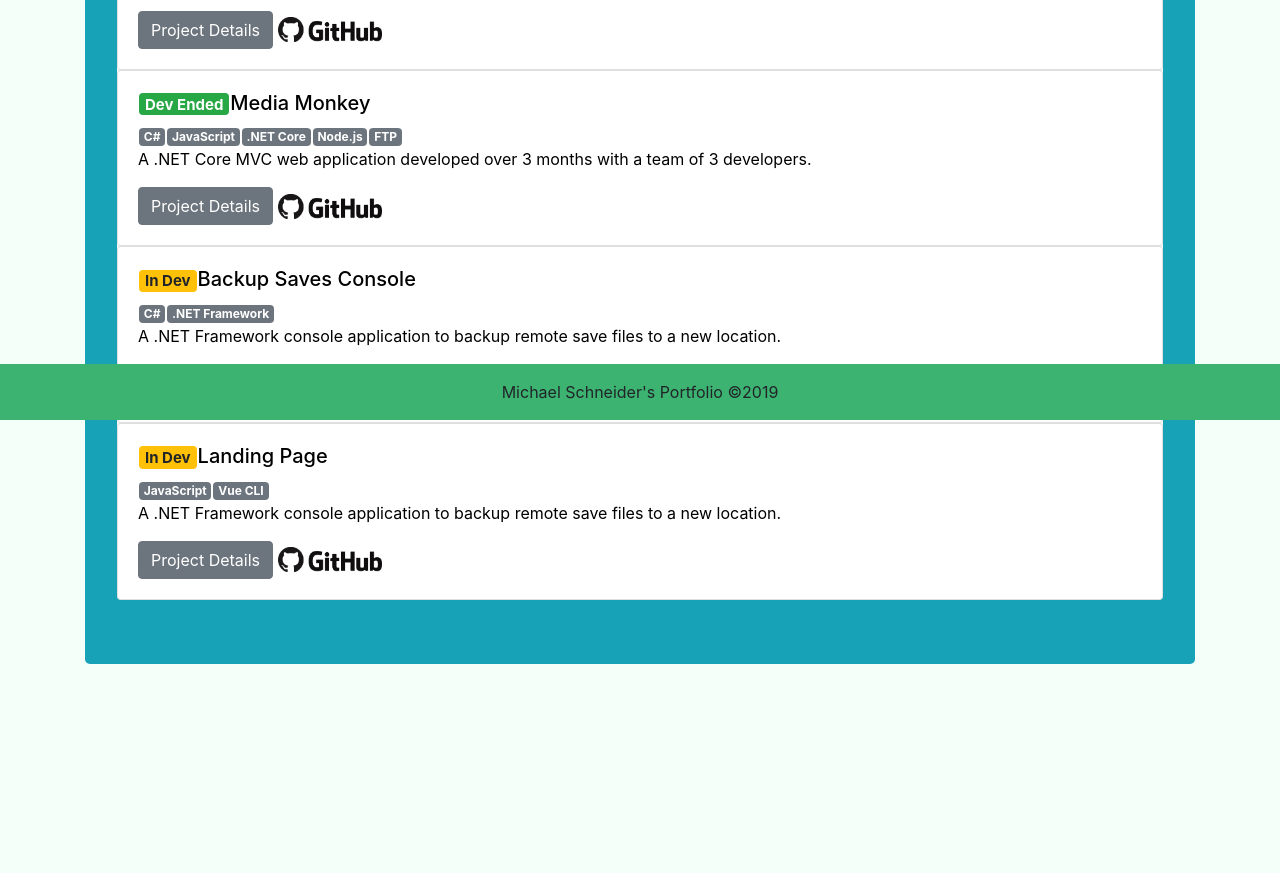
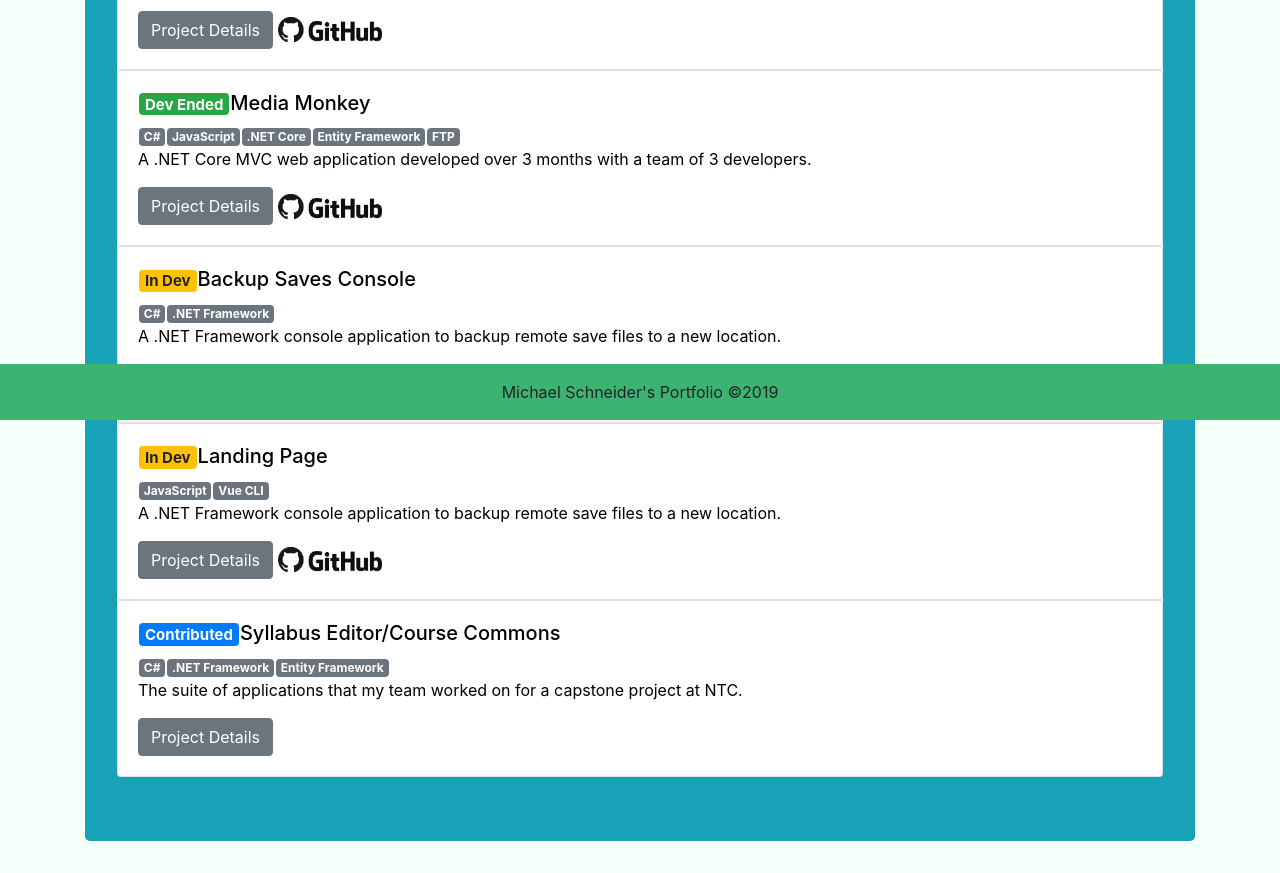
Before and after one commit to mikeschneiderdotme/landingpage, a Vue app: page /projects in a window 1280 px wide. Shown: the part 380-1253 px from the top of the page. Before the commit the page ends 1076 px from the top, so only its background shows below. Built offline with nearby package versions, Linux system fonts and the light colour scheme.

Commit message:
Added capstone to projects page

```diff
--- a/src/components/Projects.vue
+++ b/src/components/Projects.vue
@@ -75,7 +75,7 @@
 					<b-badge id="padding">C#</b-badge>
 					<b-badge id="padding">JavaScript</b-badge>
 					<b-badge id="padding">.NET Core</b-badge>
-					<b-badge id="padding">Node.js</b-badge>
+					<b-badge id="padding">Entity Framework</b-badge>
 					<b-badge id="padding">FTP</b-badge>
 					<p>A .NET Core MVC web application developed over 3 months with a team of 3 developers.</p>
 					<b-button v-b-toggle="'mediamonkey'">Project Details</b-button>
@@ -202,6 +202,54 @@
 						</b-card>
 					</b-collapse>
 				</b-card>
+
+				<!-- Capstone Card -->
+				<b-card>
+					<h5 class="mt-0">
+						<b-badge id="padding" variant="primary">Contributed</b-badge>Syllabus Editor/Course Commons
+					</h5>
+					<b-badge id="padding">C#</b-badge>
+					<b-badge id="padding">.NET Framework</b-badge>
+					<b-badge id="padding">Entity Framework</b-badge>
+					<p>The suite of applications that my team worked on for a capstone project at NTC.</p>
+					<b-button v-b-toggle="'capstone'">Project Details</b-button>
+					<b-collapse id="capstone">
+						<b-card>
+							<h6>Description</h6>
+							<p>
+								The syllabus editor is a .NET Framework MVC application that utilizes an API (Course Commons) that contains data used across multiple applications
+								and an application specific database managed with entity framework. The application allows instructors to log in with their credentials and manage
+								syllabi for the sections they are assigned to. The editor also uses .NET user identity and role based authentication that is used to manage access to
+								different parts of the application and store a unique identifier for the instructor accessing the application.
+							</p>
+							<p>
+								The course commons contains several applications that interact with a database containing records that are used in multiple NTC projects. The commons
+								applications include the dashboard, api, and adapter framework. The dashboard is the GUI component for the api which serves up data from the course commons
+								database. The adapter framework is a class library containing the models and utilities needed to interact with the api and is used in the syllabus editor and
+								dashboard.
+							</p>
+							<h6>My Contribution</h6>
+							<p>
+								Out team was tasked with bringing the syllabus editor application back to a working state after the overhaul of the backend data that resulted in the creation of
+								the course commons api. A lot of the work done to the project was in an effort to make sure the "frankenstein" melding of two data sources would result in usable models
+								for the application views.
+							</p>
+							<p>
+								We overhauled the population of the application specific database so that it was able to link to matching records form the api. Then we spent a large
+								amount of time trying to get an overly complex model wrapper to reference data from the api correctly. The wrapper made heavy use of generics and repository pattern and after
+								3 sprints of working on it we decided to remove it in favor of a view model approach.
+							</p>
+							<p>
+								The view models removed any direct data referencing to the api in favor of using models that would be populated by api data and a syllabus specific model object in the controller
+								actions. This ment that the syllabus models used were drastically simplified and the api data was no longer referenced in the editor outside of controller actions. This has
+								the added benefit of having a clear seperation of the api from the application which would prevent bugs from being introduced from development on either project that would change the
+								relationship between them.
+							</p>
+							<!--<h6>Lessons Learned</h6>
+							<p>Put something here idiot.</p>-->
+						</b-card>
+					</b-collapse>
+				</b-card>
 			</div>
 		</b-jumbotron>
 	</div>
```
